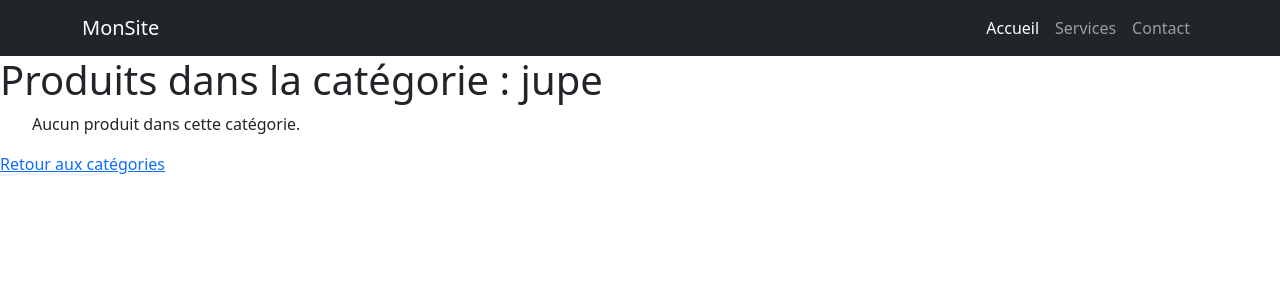
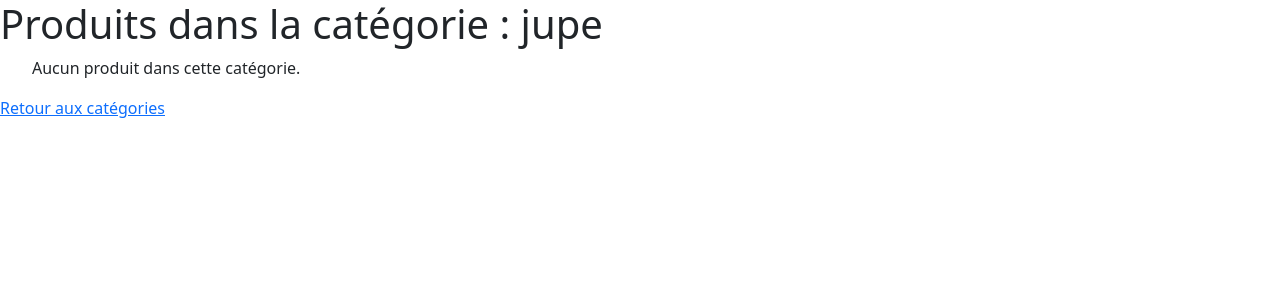
Before and after one commit to Sebabte-Nasreddine/dj_project, a Django app: page /products/category/1/ in a window 1280 px wide. Shown: the top 300 px of the page. Run offline with Django 5.2, Linux system fonts and the light colour scheme; data comes from the database, SQL or seed files in the repository.

Commit message:
contenu 3 eme seance

```diff
--- a/products/templates/products/category_detail.html
+++ b/products/templates/products/category_detail.html
@@ -8,38 +8,7 @@
 </head>
 
 <body>
-<nav class="navbar navbar-expand-lg navbar-dark bg-dark">
-  <div class="container">
 
-    <!-- Logo -->
-    <a class="navbar-brand" href="#">MonSite</a>
-
-    <!-- bouton mobile -->
-    <button class="navbar-toggler" type="button" data-bs-toggle="collapse" data-bs-target="#navbarNav">
-      <span class="navbar-toggler-icon"></span>
-    </button>
-
-    <!-- menu -->
-    <div class="collapse navbar-collapse" id="navbarNav">
-      <ul class="navbar-nav ms-auto">
-
-        <li class="nav-item">
-          <a class="nav-link active" href="#">Accueil</a>
-        </li>
-
-        <li class="nav-item">
-          <a class="nav-link" href="#">Services</a>
-        </li>
-
-        <li class="nav-item">
-          <a class="nav-link" href="#">Contact</a>
-        </li>
-
-      </ul>
-    </div>
-
-  </div>
-</nav>
 
 
     <h1>Produits dans la catégorie : {{ category.name }}</h1>
```
